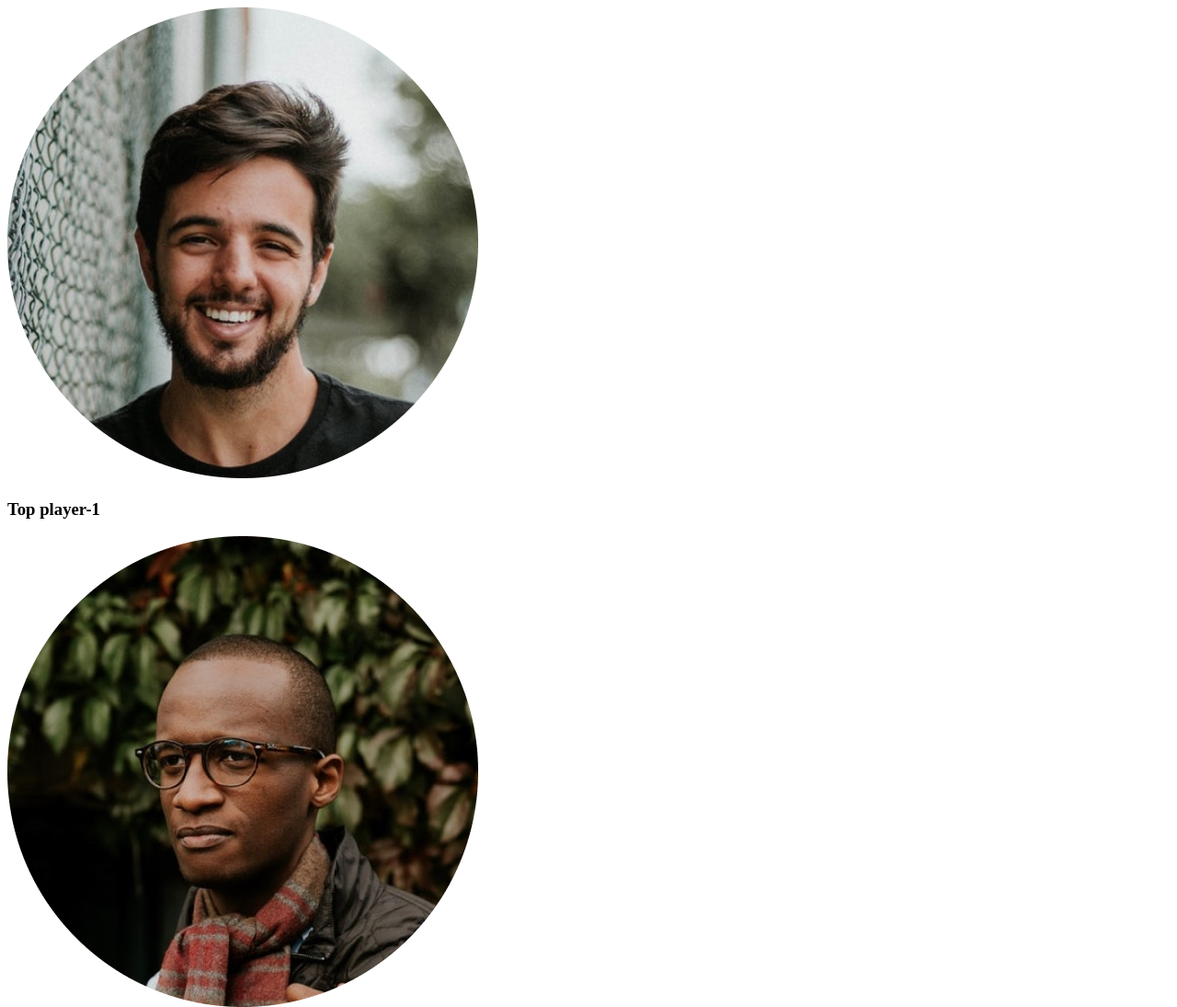
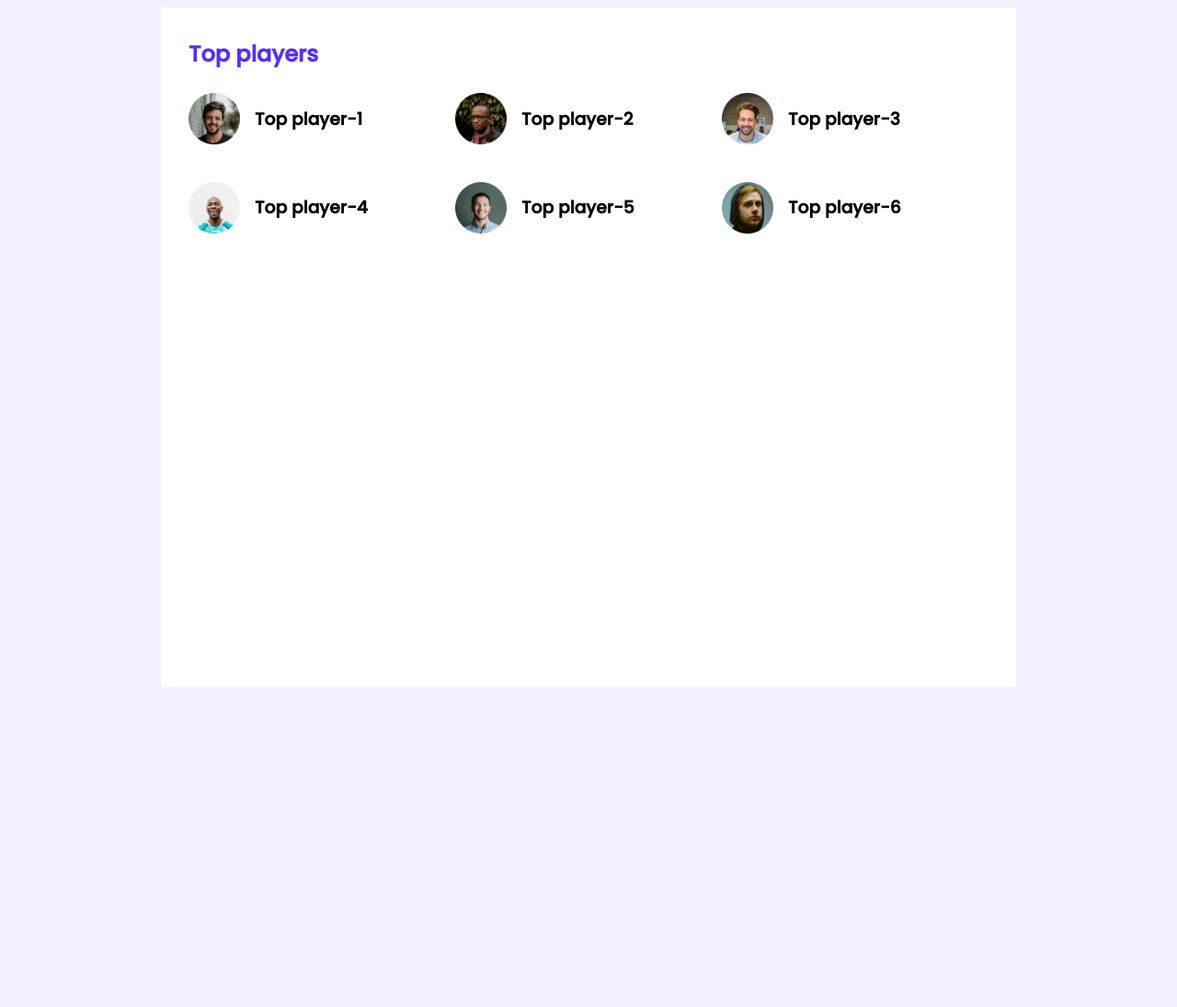
Before and after one commit to Naziur-Rahman/leader-board--css, a plain HTML site: page index.html in a window 1280 px wide. Shown: the top 1095 px of the page at 92% size. After the commit the page ends 800 px from the top, so only its background shows below. Drawn offline with Linux system fonts and the light colour scheme.

Commit message:
leader-board

```diff
--- a/css/style.css
+++ b/css/style.css
@@ -0,0 +1,40 @@
+/* fonts */
+@import url('https://fonts.googleapis.com/css2?family=Poppins:wght@500&display=swap');
+
+/* common styles or utilite*/
+body{
+    font-family: 'Poppins', sans-serif;
+    background-color: #F3F1FF;
+}
+main{
+    display: flex;
+    justify-content: center;
+}
+.container{
+    background-color: #FFFFFF;
+    width: 870px;
+    height: 679px;
+    padding: 30px;
+}
+/* top player style */
+.section-title{
+    color: #562EFF;
+    font-size: 24px;
+    margin-top: 3px;
+}
+.players{
+    display: grid;
+    grid-template-columns: repeat(3, 1fr);
+    grid-row-gap: 30px;
+}
+.player{
+    display: flex;
+    align-items: center;
+}
+.player img{
+    width: 56px;
+    height: 56px;
+}
+.player-name{
+    margin-left: 16px;
+}
--- a/index.html
+++ b/index.html
@@ -18,32 +18,33 @@
     <!-- header end -->
     <main>
         <!-- top player and top blogs -->
-        <section>
-            <div class="top-players">
+        <section class="container">
+            <div class="top-players ">
+                <h2 class="section-title">Top players</h2>
                 <div class="players">
                     <div class="player">
                         <img src="images/players/player-1.png" alt="players">
-                        <h3>Top player-1</h3>
+                        <h3 class="player-name">Top player-1</h3>
                     </div>
                     <div class="player">
                         <img src="images/players/player-2.png" alt="players">
-                        <h3>Top player-2</h3>
+                        <h3 class="player-name">Top player-2</h3>
                     </div>
                     <div class="player">
                         <img src="images/players/player-3.png" alt="players">
-                        <h3>Top player-3</h3>
+                        <h3 class="player-name">Top player-3</h3>
                     </div>
                     <div class="player">
                         <img src="images/players/player-4.png" alt="players">
-                        <h3>Top player-4</h3>
+                        <h3 class="player-name">Top player-4</h3>
                     </div>
                     <div class="player">
                         <img src="images/players/player-5.png" alt="players">
-                        <h3>Top player-5</h3>
+                        <h3 class="player-name">Top player-5</h3>
                     </div>
                     <div class="player">
                         <img src="images/players/player-6.png" alt="players">
-                        <h3>Top player-6</h3>
+                        <h3 class="player-name">Top player-6</h3>
                     </div>
                 </div>
             </div>
```
